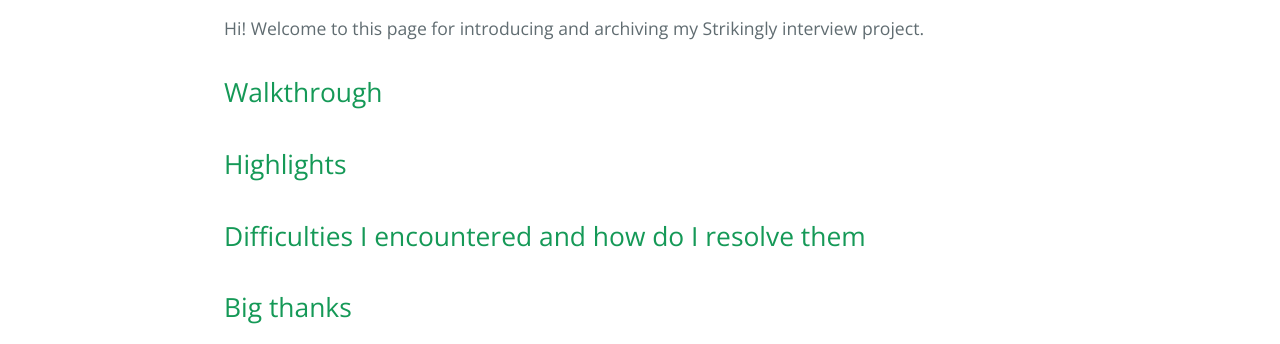
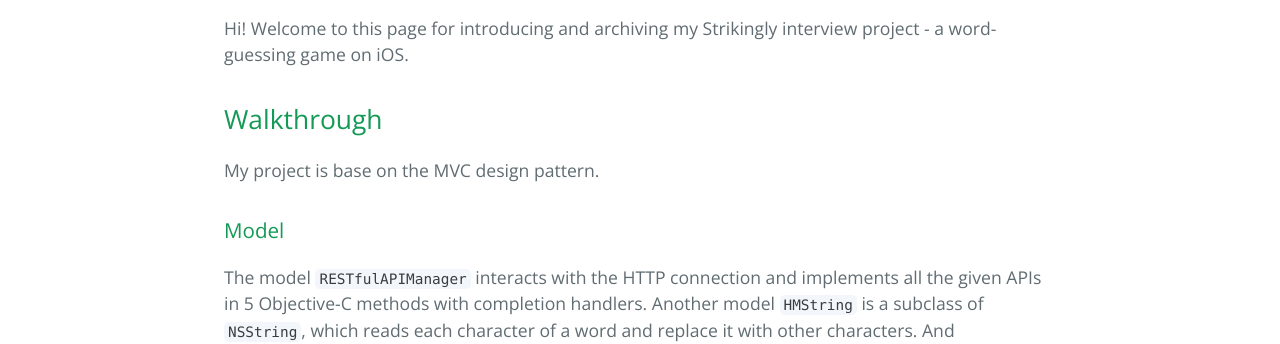
Before and after one commit to wyudong/HangmanGame, a plain HTML site: page index.html in a window 1280 px wide. Shown: the part 470-814 px from the top of the page. Drawn offline with nearby package versions, Linux system fonts and the light colour scheme.

Commit message:
Create gh-pages branch via GitHub

```diff
--- a/index.html
+++ b/index.html
@@ -22,10 +22,17 @@
       <h1>
 <a id="hangmangame" class="anchor" href="#hangmangame" aria-hidden="true"><span class="octicon octicon-link"></span></a>HangmanGame</h1>
 
-<p>Hi! Welcome to this page for introducing and archiving my Strikingly interview project.</p>
+<p>Hi! Welcome to this page for introducing and archiving my Strikingly interview project - a word-guessing game on iOS.</p>
 
 <h2>
 <a id="walkthrough" class="anchor" href="#walkthrough" aria-hidden="true"><span class="octicon octicon-link"></span></a>Walkthrough</h2>
+
+<p>My project is base on the MVC design pattern.</p>
+
+<h3>
+<a id="model" class="anchor" href="#model" aria-hidden="true"><span class="octicon octicon-link"></span></a>Model</h3>
+
+<p>The model <code>RESTfulAPIManager</code> interacts with the HTTP connection and implements all the given APIs in 5  Objective-C methods with completion handlers. Another model <code>HMString</code> is a subclass of <code>NSString</code>, which reads each character of a word and replace it with other characters. And <code>HMGameMangaer</code> has jut one shared instance telling the program if player wants to start a new game or continue the last saved game.</p>
 
 <h2>
 <a id="highlights" class="anchor" href="#highlights" aria-hidden="true"><span class="octicon octicon-link"></span></a>Highlights</h2>
@@ -36,7 +43,7 @@
 <h2>
 <a id="big-thanks" class="anchor" href="#big-thanks" aria-hidden="true"><span class="octicon octicon-link"></span></a>Big thanks</h2>
 
-<p>Thank you very much for giving me such a special interview opportunity. I will never forget the intense but meaningful development time lasted 4 days. Hope you enjoy my work as I do. For more fun, please try another iOS game made by me, <a href="appsto.re/us/A3Ki9.i">7 Light Year</a>.</p>
+<p>Thank you very much for giving me such a special interview opportunity. I will never forget the intense but meaningful development time lasted 4 days. Hope you enjoy my work as I do. For more fun, please try another iOS game made by me, <a href="https://itunes.apple.com/us/app/7-light-year/id1025658330?mt=8">7 Light Year</a>.</p>
 
       <footer class="site-footer">
         <span class="site-footer-owner"><a href="https://github.com/wyudong/HangmanGame">HangmanGame</a> is maintained by <a href="https://github.com/wyudong">wyudong</a>.</span>
--- a/params.json
+++ b/params.json
@@ -1 +1 @@
-{"name":"HangmanGame","tagline":"Strikingly Interview Project","body":"# HangmanGame\r\n\r\nHi! Welcome to this page for introducing and archiving my Strikingly interview project.\r\n\r\n## Walkthrough\r\n\r\n## Highlights\r\n\r\n## Difficulties I encountered and how do I resolve them\r\n\r\n## Big thanks\r\n\r\nThank you very much for giving me such a special interview opportunity. I will never forget the intense but meaningful development time lasted 4 days. Hope you enjoy my work as I do. For more fun, please try another iOS game made by me, [7 Light Year](appsto.re/us/A3Ki9.i).","google":"","note":"Don't delete this file! It's used internally to help with page regeneration."}
+{"name":"HangmanGame","tagline":"Strikingly Interview Project","body":"# HangmanGame\r\n\r\nHi! Welcome to this page for introducing and archiving my Strikingly interview project - a word-guessing game on iOS.\r\n\r\n## Walkthrough\r\n\r\nMy project is base on the MVC design pattern.\r\n\r\n### Model\r\n\r\nThe model `RESTfulAPIManager` interacts with the HTTP connection and implements all the given APIs in 5  Objective-C methods with completion handlers. Another model `HMString` is a subclass of `NSString`, which reads each character of a word and replace it with other characters. And `HMGameMangaer` has jut one shared instance telling the program if player wants to start a new game or continue the last saved game.\r\n\r\n## Highlights\r\n\r\n## Difficulties I encountered and how do I resolve them\r\n\r\n## Big thanks\r\n\r\nThank you very much for giving me such a special interview opportunity. I will never forget the intense but meaningful development time lasted 4 days. Hope you enjoy my work as I do. For more fun, please try another iOS game made by me, [7 Light Year](https://itunes.apple.com/us/app/7-light-year/id1025658330?mt=8).","google":"","note":"Don't delete this file! It's used internally to help with page regeneration."}
```
